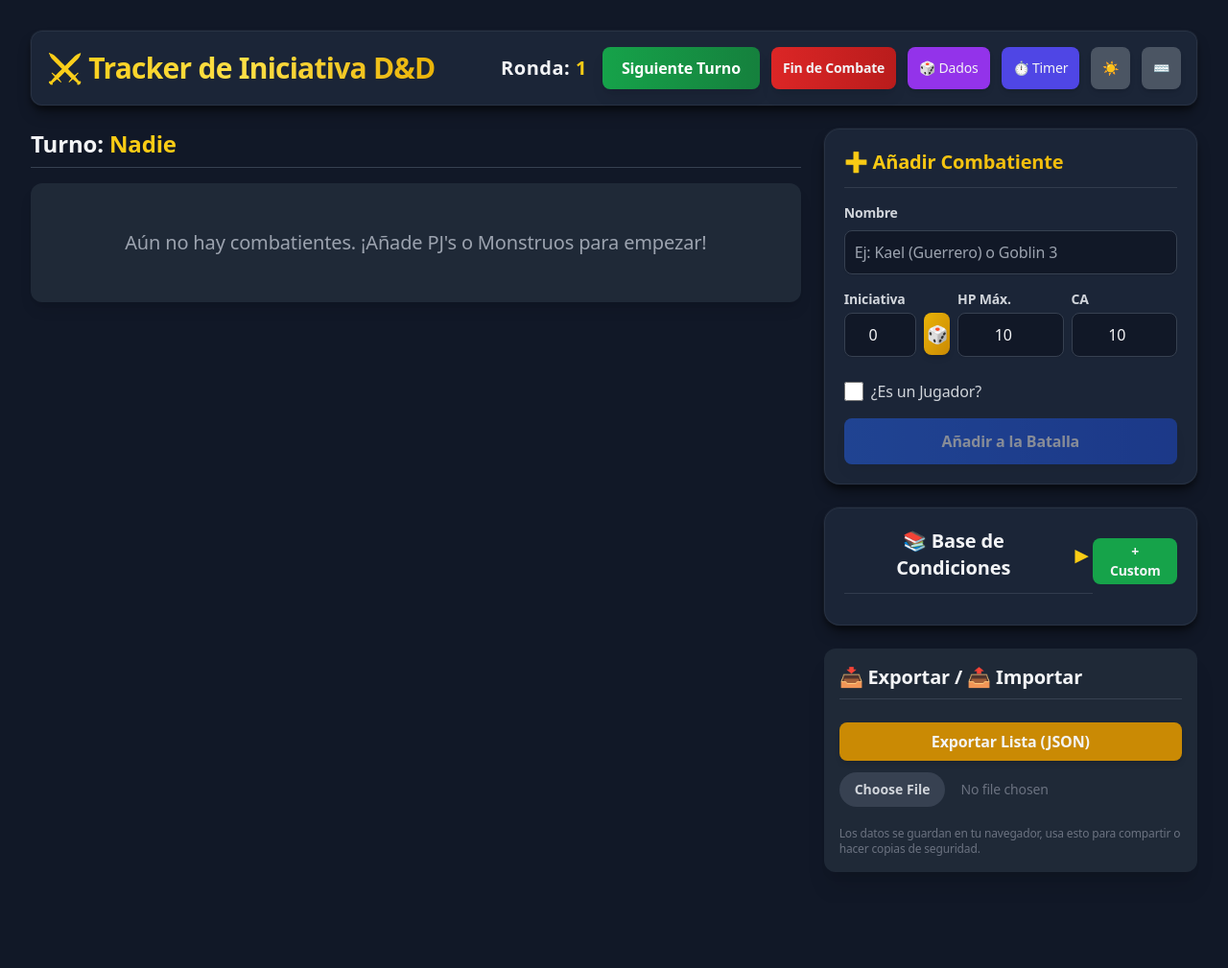
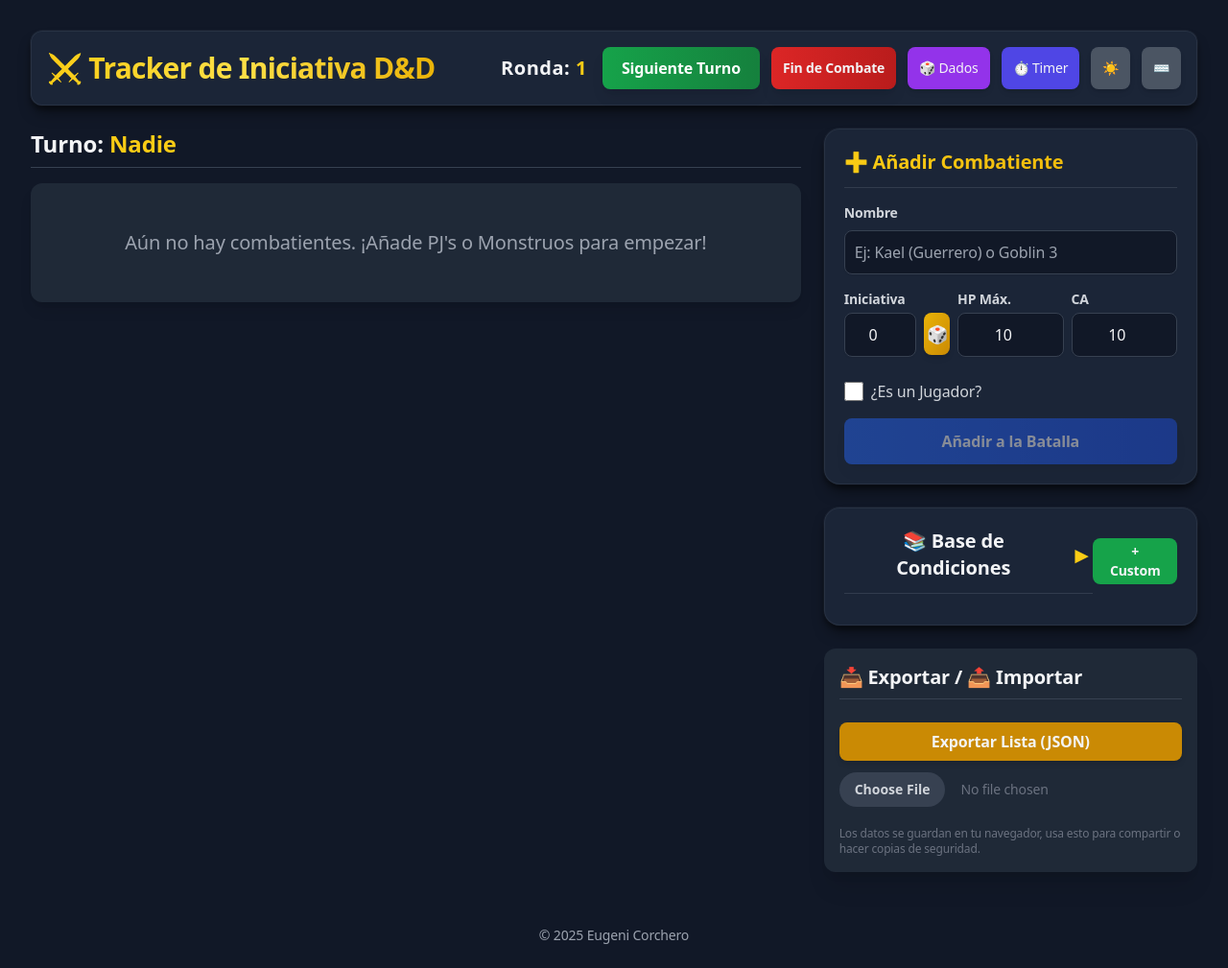
Before and after one commit to eugenicorchero/initracker, a plain HTML site: page index.html in a window 1280 px wide. Shown: the whole page at 96% size. Before the commit the page ends 941 px from the top, so only its background shows below. Drawn offline with nearby package versions, Linux system fonts and the light colour scheme.

Commit message:
footer bien

```diff
--- a/index.html
+++ b/index.html
@@ -1113,6 +1113,11 @@
 
     </div>
 
+    <!-- Footer -->
+    <footer class="w-full text-center py-6 text-gray-400 text-sm">
+        &copy; 2025 Eugeni Corchero
+    </footer>
+
     <script>
         const { createApp, ref, computed, watch, nextTick } = Vue
 
```
